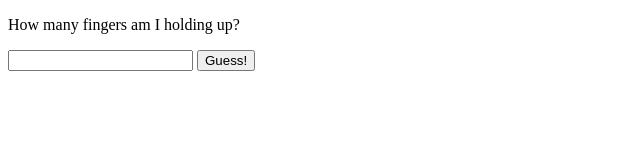
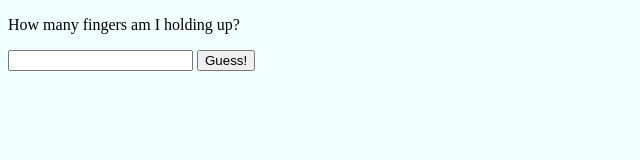
Before and after one commit to richroks/fingersGame, a plain HTML site: page finger.html in a window 1280 px wide. Shown: the whole page, without its empty margins (0-640 px from the left). Drawn offline with Linux system fonts and the light colour scheme.

Commit message:
add bg color

```diff
--- a/finger.html
+++ b/finger.html
@@ -4,6 +4,15 @@
 <head>
     <meta charset="UTF-8">
     <title>Javascript Game</title>
+    <style>
+
+        body {
+
+            background-color: azure;
+
+        }
+
+    </style>
 </head>
 
 <body>
```
